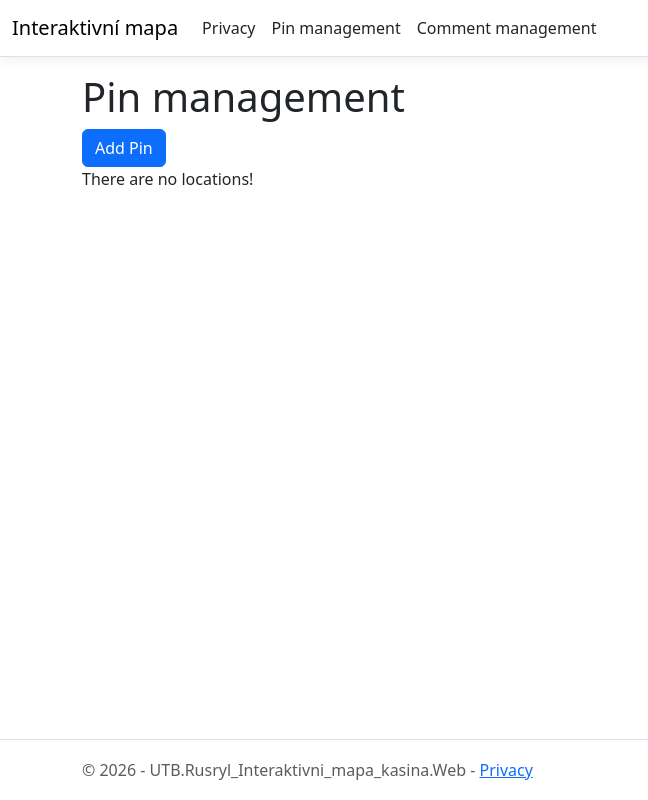
After one commit to TestLittle/UTB.Rusryl_Interaktivni_mapa_kasina, an ASP.NET Core app: template UTB.Rusryl_Interaktivni_mapa_kasina.Web/Areas/Admin/Views/Comment/CommentManagement.cshtml in a window 1280 px wide. The commit adds this page. Shown: the whole page, without its empty margins (0-648 px from the left). Run offline with ASP.NET Core 8, Linux system fonts and the light colour scheme; the template is opened without the code that fills it, so the values that code supplies are empty; style sheets or scripts are compiled from the project's sources.

Commit message:
Added comment create and show, needs testing

```diff
--- a/UTB.Rusryl_Interaktivni_mapa_kasina.Application/Abstraction/ICommentAppService.cs
+++ b/UTB.Rusryl_Interaktivni_mapa_kasina.Application/Abstraction/ICommentAppService.cs
@@ -5,5 +5,7 @@ namespace UTB.Rusryl_Interaktivni_mapa_kasina.Application.Abstraction
     public interface ICommentAppService
     {
         IList<Comment> SelectAll();
+        void Create(Comment comment);
+        bool Delete(int id);
     }
 }
--- /dev/null
+++ b/UTB.Rusryl_Interaktivni_mapa_kasina.Web/Areas/Admin/Views/Comment/CommentManagement.cshtml
@@ -0,0 +1,49 @@
+@using UTB.Rusryl_Interaktivni_mapa_kasina.Domain.Entities
+@model IList<Comment>
+
+@{
+    ViewData["Title"] = "Pin management";
+}
+<h1>@ViewData["Title"]</h1>
+
+<a class ="btn btn-primary" asp-action="Create">Add Pin</a>
+
+@{
+    if(Model != null && Model.Count > 0)
+    {
+        <table class="table">
+            <thead>
+                <tr>
+                    <th scope="col">@nameof(Comment.Id)</th>
+                    <th scope="col">@nameof(Comment.Content)</th>
+                    <th scope="col">@nameof(Comment.DateAndTime)</th>
+                    <th scope="col">@nameof(Comment.LocationId)</th>
+                    <td scope="col">@nameof(Comment.UserId)</td>
+                    <th scope="col">Delete</th>
+                </tr>
+            </thead>
+            <tbody>
+                @for(int i = 0; i < Model.Count; i++)
+                {
+                    Comment comment = Model[i];
+                    <tr>
+                        <th scope="row">@comment.Id</th>
+                        <td>@comment.Content</td>
+                        <td>@comment.DateAndTime</td>
+                        <td>@comment.LocationId</td>
+                        <td scope="col">@comment.UserId</td>
+                        <td>
+                            <form asp-action="Delete" asp-route-id="@comment.Id" method="post">
+                                <button type="submit" class="btn btn-danger">Delete</button>
+                            </form>
+                        </td>
+                    </tr>
+                }
+            </tbody>
+        </table>
+    }
+    else
+    {
+        <p>There are no locations!</p>
+    }
+}
--- a/UTB.Rusryl_Interaktivni_mapa_kasina.Web/Views/Shared/_Layout.cshtml
+++ b/UTB.Rusryl_Interaktivni_mapa_kasina.Web/Views/Shared/_Layout.cshtml
@@ -26,6 +26,9 @@
                         <li class="nav-item">
                             <a class="nav-link text-dark" asp-area="Admin" asp-controller="Location" asp-action="PinManagement">Pin management</a>
                         </li>
+                        <li class="nav-item">
+                            <a class="nav-link text-dark" asp-area="Admin" asp-controller="Comment" asp-action="CommentManagement">Comment management</a>
+                        </li>
                     </ul>
                 </div>
             </div>
```
Also changed, not shown: UTB.Rusryl_Interaktivni_mapa_kasina.Application/Implementation/CommentAppService.cs (+17 -0 lines), UTB.Rusryl_Interaktivni_mapa_kasina.Web/Areas/Admin/Controllers/CommentController.cs (added, +53 -0 lines), UTB.Rusryl_Interaktivni_mapa_kasina.Web/Areas/Admin/Views/Comment/Create.cshtml (added, +24 -0 lines).
